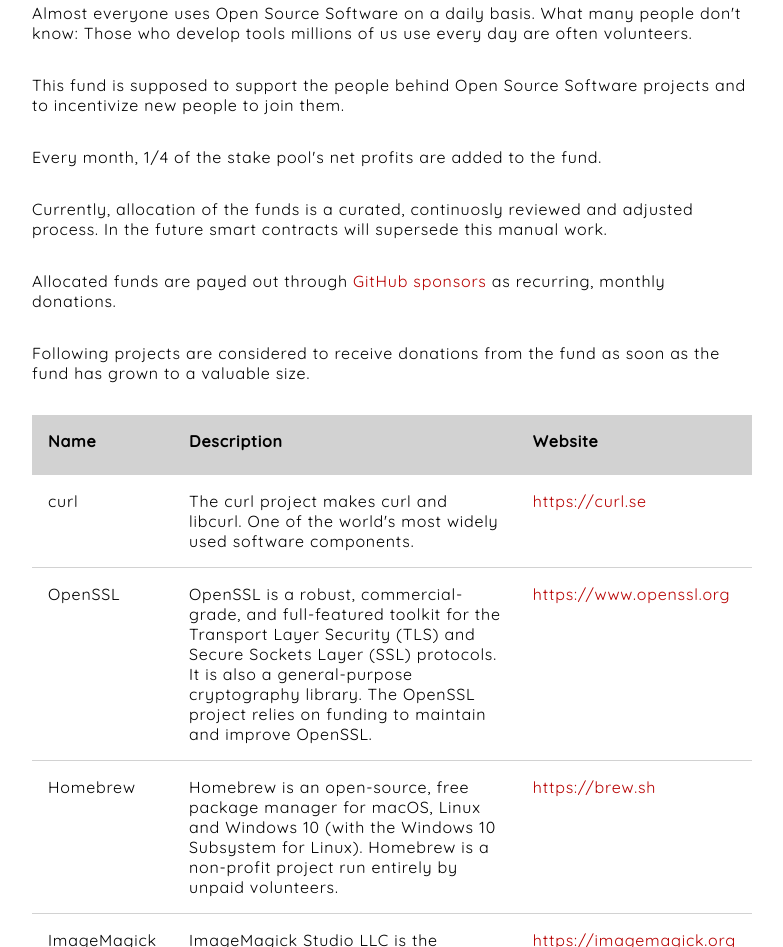
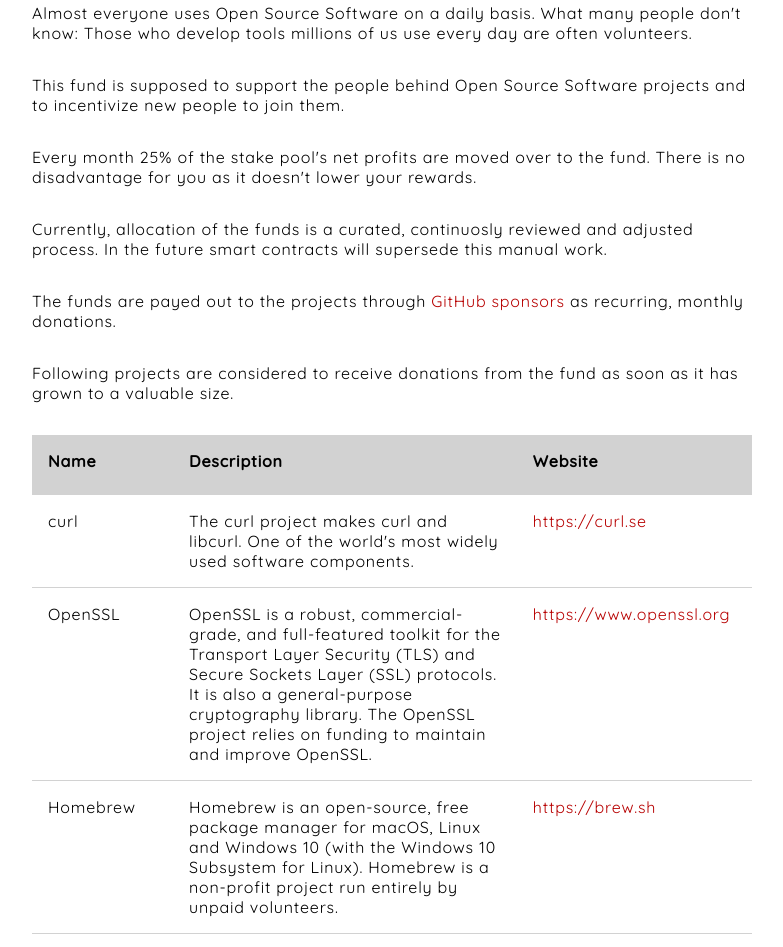
Before and after one commit to lacepool/lacepool.com, a plain HTML site: page index.html in a window 1280 px wide. Shown: the part 1007-1954 px from the top of the page, without its empty margins (0-783 px from the left). Drawn offline with Linux system fonts and the light colour scheme.

Commit message:
Improve fund explanation

```diff
--- a/index.html
+++ b/index.html
@@ -61,13 +61,13 @@
 
       <p>This fund is supposed to support the people behind Open Source Software projects and to incentivize new people to join them.</p>
 
-      <p>Every month, 1/4 of the stake pool's net profits are added to the fund.</p>
+      <p>Every month 25% of the stake pool's net profits are moved over to the fund. There is no disadvantage for you as it doesn't lower your rewards.</p>
 
       <p>Currently, allocation of the funds is a curated, continuosly reviewed and adjusted process. In the future smart contracts will supersede this manual work.</p>
 
-      <p>Allocated funds are payed out through <a href="https://github.com/sponsors" target="_blank">GitHub sponsors</a> as recurring, monthly donations.</p>
+      <p>The funds are payed out to the projects through <a href="https://github.com/sponsors" target="_blank">GitHub sponsors</a> as recurring, monthly donations.</p>
 
-      <p>Following projects are considered to receive donations from the fund as soon as the fund has grown to a valuable size.</p>
+      <p>Following projects are considered to receive donations from the fund as soon as it has grown to a valuable size.</p>
 
       <table>
         <thead>
```
